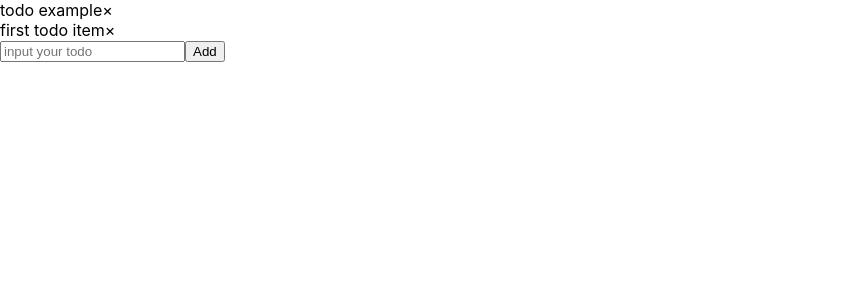
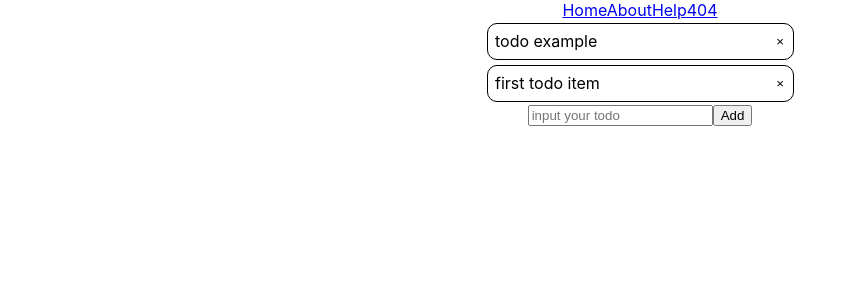
Before and after one commit to jamie1726/ReactRouterDay13-JamieGabrielleLazaro, a React (Create React App) app: page / in a window 1280 px wide. Shown: the top 300 px of the page, without its empty margins (0-857 px from the left). Built offline with nearby package versions, Linux system fonts and the light colour scheme; no server answers.

Commit message:
feat: applied axios on TodoList

```diff
--- a/package.json
+++ b/package.json
@@ -7,6 +7,7 @@
     "@testing-library/jest-dom": "^5.16.5",
     "@testing-library/react": "^13.4.0",
     "@testing-library/user-event": "^13.5.0",
+    "axios": "^0.27.2",
     "react": "^18.2.0",
     "react-dom": "^18.2.0",
     "react-redux": "^8.0.2",
--- a/src/App.js
+++ b/src/App.js
@@ -1,24 +1,32 @@
 import TodoList from './features/todo/TodoList';
 import './App.css';
-import {BrowserRouter, Routes, Route}  from "react-router-dom";
+import {BrowserRouter, Routes, Route, Outlet, Link}  from "react-router-dom";
 import NotFoundPage from './pages/NotFoundPage';
 import AboutPage from './pages/AboutPage';
 import HelpPage from './pages/HelpPage';
+import BasicLayout from './layout/BasicLayout';
 
 function App() {
   //1. / => Homework
   //2. /about =>  about our Home
   //3. /help => help about
   //4. /404 => not found
+
+  //api
+  //prefix
   return (
+    <div className='App'>
       <BrowserRouter>
         <Routes>
+          <Route path="/" element={<BasicLayout/>}>
             <Route path="/" element={<TodoList/>}/>
             <Route path="/about" element={<AboutPage/>}/>
             <Route path="/help" element={<HelpPage/>}/>
             <Route path="/*" element={<NotFoundPage/>}/>
+          </Route>
         </Routes>
       </BrowserRouter>
+    </div>
   );
 }
 
--- /dev/null
+++ b/src/api/todos.js
@@ -0,0 +1,14 @@
+
+import axios from "axios";
+
+const api = axios.create ({
+    baseURL: "https://6322c3bb362b0d4e7dd2c36a.mockapi.io/api/"  //we imported website todos from https://mockapi.io/projects/6322c3bb362b0d4e7dd2c36b
+});
+
+export function getTodoList(){
+    return api.get("/todos");
+}
+////
+export function deleteATodo(id){
+    return api.get("/todos" + id);
+}
--- a/src/features/todo/TodoItem.css
+++ b/src/features/todo/TodoItem.css
@@ -1,3 +1,16 @@
-.done{
+span {
+    width: 300px;
+    padding: 2.5px;
+    margin: 2.5px;
+    display: inline-flex;
+    justify-content: space-between;
+
+}
+.done {
     text-decoration: line-through;
 }
+.holder {
+    border: none;
+    border: 1px black solid;
+    border-radius: 10px;
+}
--- a/src/features/todo/TodoItem.js
+++ b/src/features/todo/TodoItem.js
@@ -16,12 +16,21 @@ const TodoItem = (props) => {
         //toggleTodo(id)
         dispatch(toggleTodo(todo.id));
     };
-    return ( //done - toggle/lined  //X sign  //onClick X - it will call onDelete on odoSlice
-        <div onClick={onToggle}>
-            <span className={todo.done?"done":""}>{todo.text}</span>
-            <span onClick={onDelete}>&times;</span>
-        </div>
-    )
+
+    return <div>
+        <span className="holder">
+            <span className={todo.done ? "done" : ""} onClick={onToggle}>
+                {todo.text}
+            </span>
+            <button onClick={onDelete} style={{ background: "none", border: "none" }}>&times;</button>
+        </span>
+    </div>
+    // return ( //done - toggle/lined  //X sign  //onClick X - it will call onDelete on odoSlice
+    //     <div onClick={onToggle}>
+    //         <span className={todo.done?"done":""}>{todo.text}</span>
+    //         <span onClick={onDelete}>&times;</span>
+    //     </div>
+    // )
 
 }
 
--- a/src/features/todo/TodoList.js
+++ b/src/features/todo/TodoList.js
@@ -1,11 +1,25 @@
-import { useSelector } from "react-redux/es/exports";
+import { useEffect } from "react";
+import { useDispatch, useSelector } from "react-redux/es/exports";
 import TodoGenerator from "./TodoGenerator";
 import TodoGroup from "./TodoGroup";
+import { getTodoList } from "../../api/todos";
 
 const TodoList = () => {
+    const dispatch = useDispatch();
     const todoList = useSelector((state) => state.todoList);
+    console.log(todoList);
 
-    console.log(todoList);
+    // 1. useEffect when enter page
+    // 2. requset GET "/todos" to mock api
+    // 3. dispatch initData with response
+    useEffect(() => {
+        getTodoList().then((res) => {
+            console.log(res);
+            dispatch(initData(res.data))
+        })
+    }, [dispatch])
+
+
     return ( //SHOWSLIST ON tODOgROUP
         <>
             <TodoGroup todoList={todoList}/>
--- a/src/features/todo/todoSlice.js
+++ b/src/features/todo/todoSlice.js
@@ -17,6 +17,9 @@ const initTodos = [
     name: "todo",  //name-used generate teh action, name-required for todo slice
     initialState: initTodos,
     reducers: {
+      initData: (state, action) => {  //used for axios
+        return action.payload
+      },
       addTodo: (state, action) => {
         const todoText = action.payload;
         const todo = {
--- /dev/null
+++ b/src/layout/BasicLayout.css
@@ -0,0 +1,3 @@
+nav a {
+    color: aliceblue;
+}
--- /dev/null
+++ b/src/layout/BasicLayout.jsx
@@ -0,0 +1,33 @@
+import React from "react";
+import {Link, Outlet} from 'react-router-dom';
+
+function BasicLayout () {
+    return (
+        <div>
+          <nav>
+            <Link to="/">Home</Link>
+            <Link to="/about">About</Link>
+            <Link to="/help">Help</Link>
+            <Link to="/404">404</Link>
+          </nav>
+          <div>
+            <Outlet/>
+          </div>
+        </div>
+    )
+}
+export default BasicLayout;
+
+
+
+
+
+{/* <Route path="/" element={<div>
+          <nav>
+            <Link to="/">Home</Link>
+            <Link to="/about">About</Link>
+            <Link to="/help">Help</Link>
+            <Link to="/*">404</Link>
+          </nav>
+          <Outlet/>
+        </div>}> */}
```
Also changed, not shown: 1 other file (tests, documents, lock files or other folders). Lines whose indentation alone changed are shown as unchanged.
